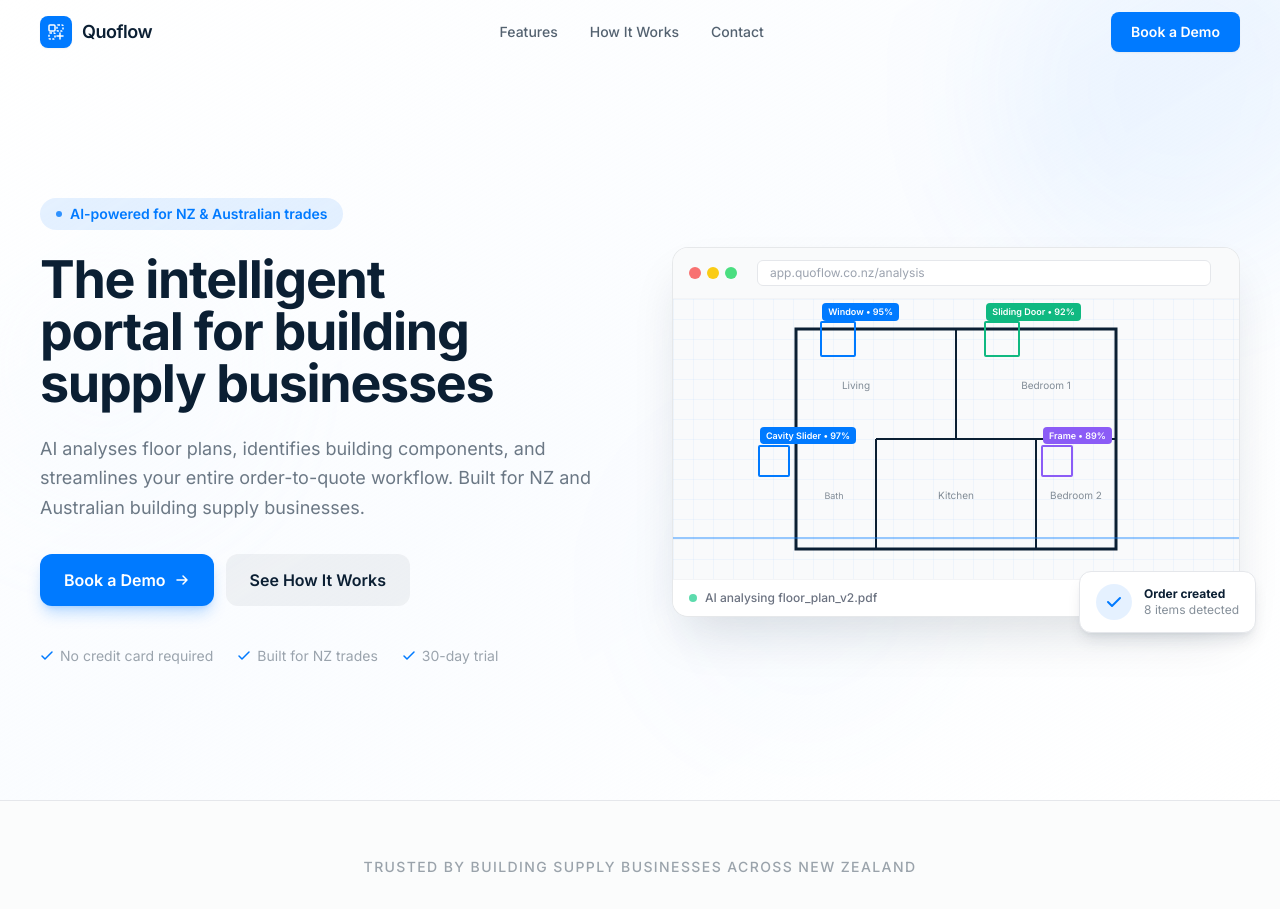
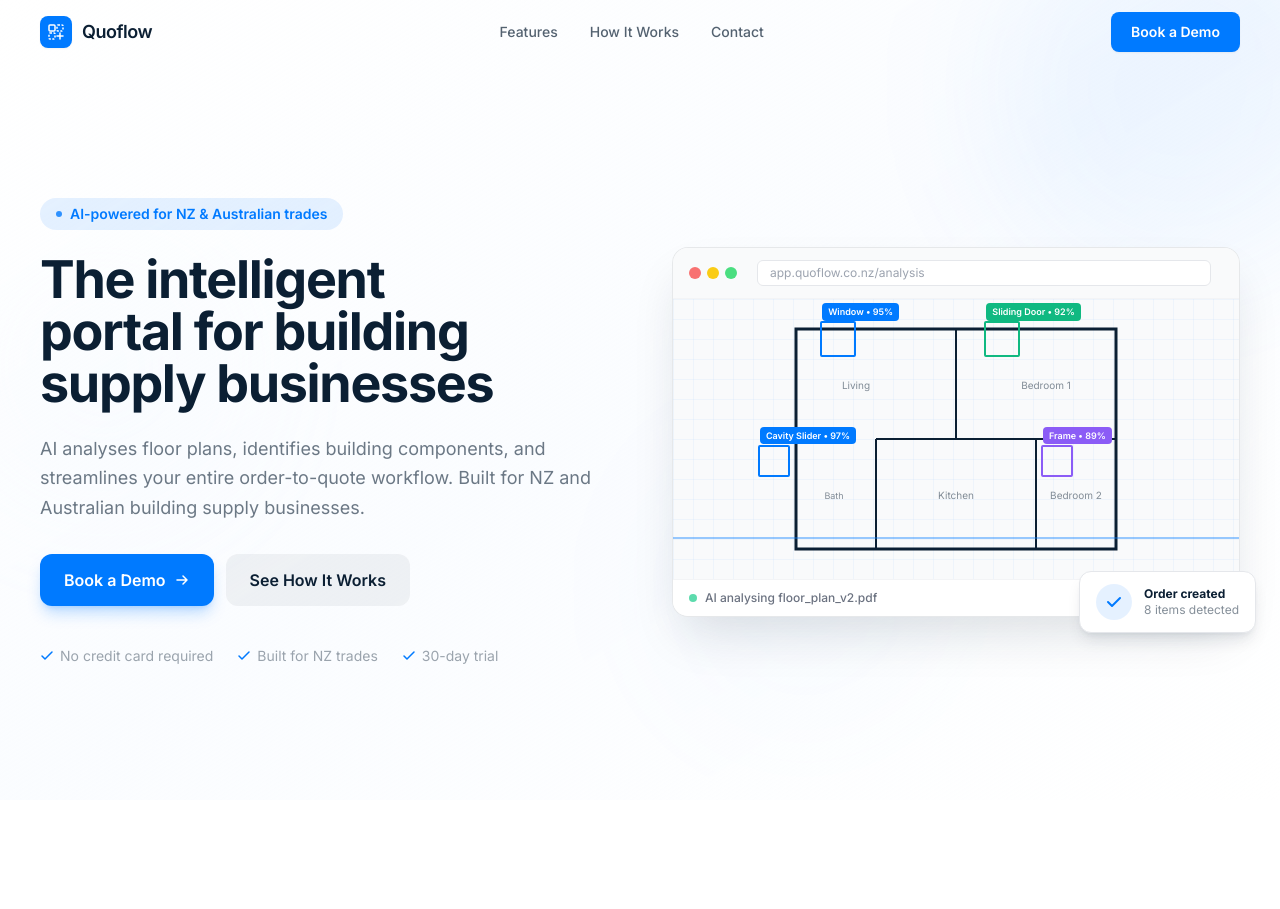
Before and after one commit to oliverjbunce-lgtm/planflow-website, a Next.js app: page / in a window 1280 px wide. Shown: the top 909 px of the page. Built offline with nearby package versions, Linux system fonts and the light colour scheme.

Commit message:
remove social proof section

```diff
--- a/app/page.js
+++ b/app/page.js
@@ -1,6 +1,5 @@
 import Nav from '@/components/Nav'
 import Hero from '@/components/Hero'
-import SocialProof from '@/components/SocialProof'
 import Features from '@/components/Features'
 import HowItWorks from '@/components/HowItWorks'
 import Stats from '@/components/Stats'
@@ -13,7 +12,6 @@ export default function Home() {
       <Nav />
       <main>
         <Hero />
-        <SocialProof />
         <Features />
         <HowItWorks />
         <Stats />
```
